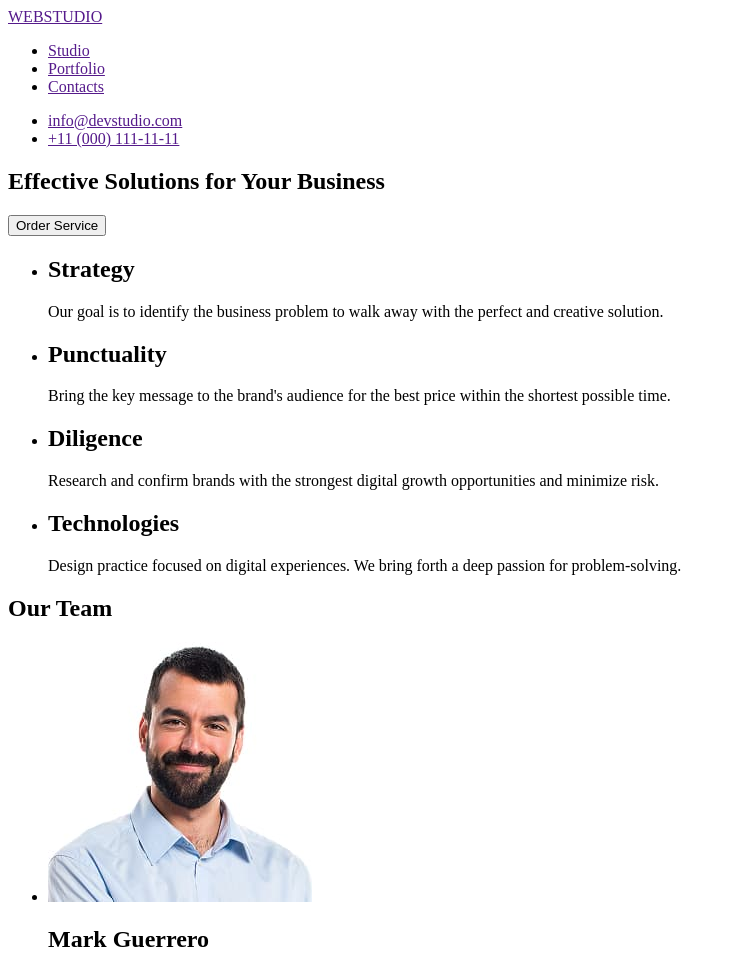
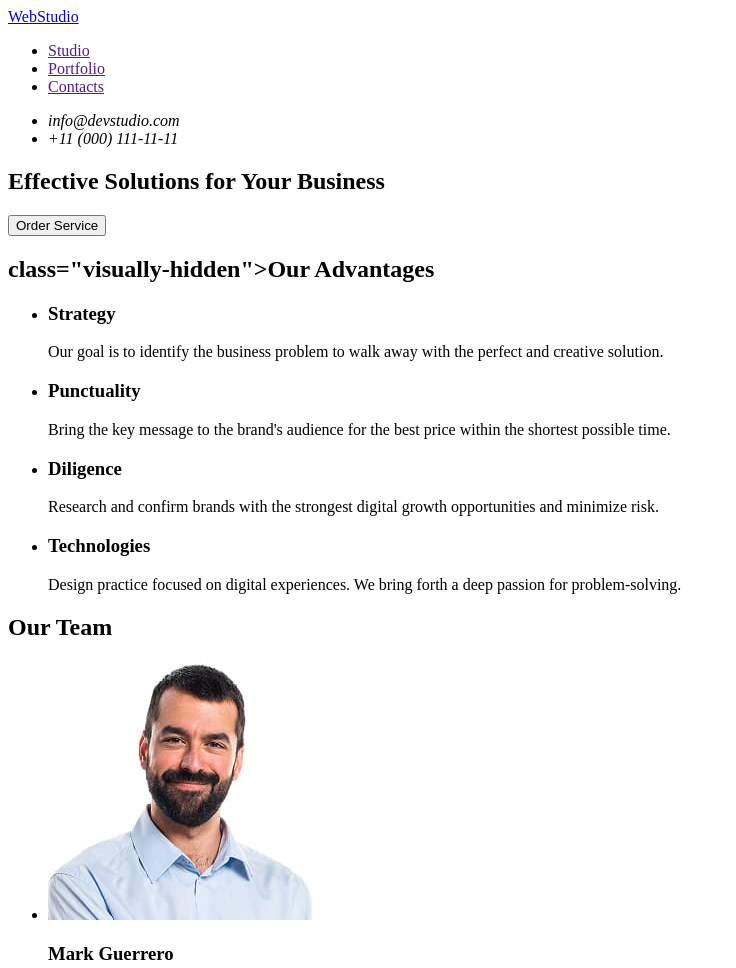
Before and after one commit to YanaMudriak/goit-markup-hw-01, a plain HTML site: page index.html in a window 1280 px wide. Shown: the top 968 px of the page, without its empty margins (0-736 px from the left). Drawn offline with Linux system fonts and the light colour scheme.

Commit message:
Добавлен скрытый h2 во второй секции + исправления

```diff
--- a/index.html
+++ b/index.html
@@ -8,7 +8,7 @@
 <body>
     <header>
         <nav>
-            <a href="">WEBSTUDIO</a>
+            <a href="./index.html">WebStudio</a>
             <ul>
                 <li><a href="">Studio</a></li>
                 <li><a href="">Portfolio</a></li>
@@ -16,8 +16,8 @@
             </ul>
         </nav>
         <ul>
-            <li><a href="">info@devstudio.com</a></li>
-            <li><a href="">+11 (000) 111-11-11</a></li>
+            <li><address href="mailto:info@devstudio.com">info@devstudio.com</address></li>
+            <li><address href="tel:+110001111111">+11 (000) 111-11-11</address></li>
         </ul>
   </header>
     <main>
@@ -27,28 +27,30 @@
             <button type="button">Order Service</button>
         </section>
         <section>
+        <h2>class="visually-hidden">Our Advantages</h2>
          <ul>
             <li>
-                <h2>Strategy</h2>
+
+                <h3>Strategy</h3>
                 <p>
                     Our goal is to identify the business
                 problem to walk away with the perfect and creative solution.
             </p>
             </li>
             <li>
-                <h2>Punctuality</h2>
+                <h3>Punctuality</h3>
                 <p>
                     Bring the key message to the brand's audience for the best price within the shortest possible time.
                 </p>
             </li>
             <li>
-                <h2>Diligence</h2>
+                <h3>Diligence</h3>
                 <p>
                     Research and confirm brands with the strongest digital growth opportunities and minimize risk.
                 </p>
             </li>
             <li>
-                <h2>Technologies</h2>
+                <h3>Technologies</h3>
                 <p>
                     Design practice focused on digital experiences. We bring forth a deep passion for problem-solving.
                 </p>
@@ -64,7 +66,7 @@
             alt="Mark Guerrero photo"
             width="264"
             height="260">
-            <h2>Mark Guerrero</h2>
+            <h3>Mark Guerrero</h3>
             <p>Product Designer</p>
         </li>
         <li>
@@ -73,7 +75,7 @@
             alt="Tom Ford photo"
             width="264"
             height="260">
-            <h2>Tom Ford</h2>
+            <h3>Tom Ford</h3>
             <p>Frontend Developer</p>
         </li>
         <li>
@@ -82,7 +84,7 @@
             alt="Camila Garcia photo"
             width="264"
             height="260">
-            <h2>Camila Garcia</h2>
+            <h3>Camila Garcia</h3>
             <p>Marketing</p>
         </li>
         <li>
@@ -91,14 +93,14 @@
             alt="Daniel Wilson photo"
             width="264"
             height="260">
-            <h2>Daniel Wilson</h2>
+            <h3>Daniel Wilson</h3>
             <p>UI Designer</p>
         </li>
       </ul>
         </section>
     </main>
    <footer>
-    <a href="">WEBSTUDIO</a>
+    <a href="./index.html">WebStudio</a>
     <p>
         Increase the flow of customers and sales for your business with digital marketing & growth solutions.
     </p>
```
